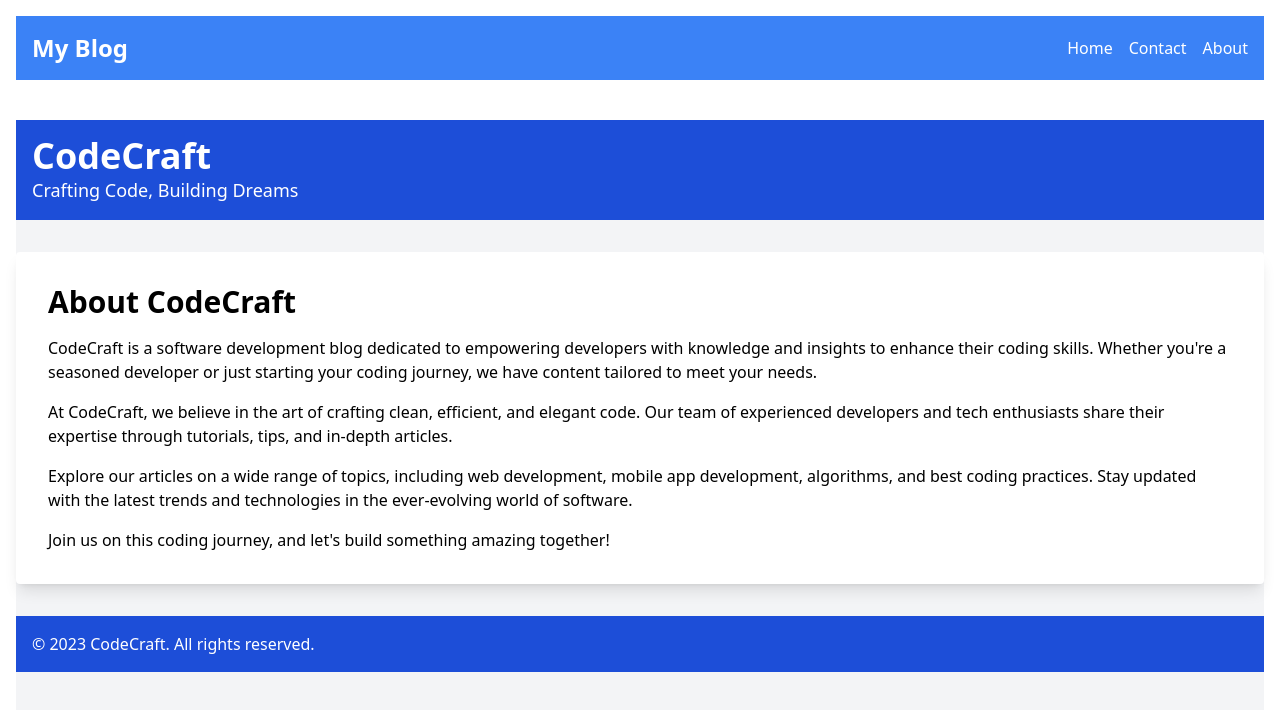
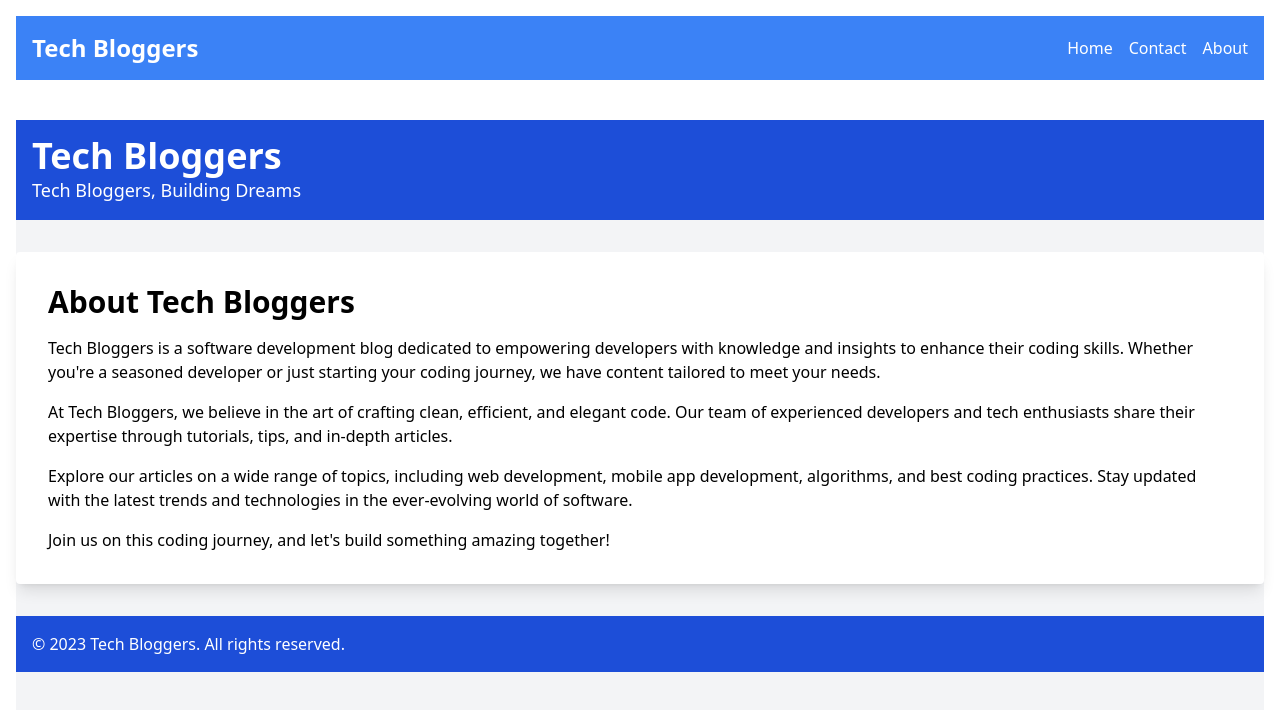
Before and after one commit to tonmoysaha/Blog-react, a React (Create React App) app: page /about in a window 1280 px wide. Shown: the top 710 px of the page. Built offline with nearby package versions, Linux system fonts and the light colour scheme.

Commit message:
rename template view

```diff
--- a/src/App.js
+++ b/src/App.js
@@ -4,7 +4,6 @@ import Home from "./pages/home";
 import Contact from "./pages/contact";
 import React from "react";
 import AboutPage from "./pages/AboutPage";
-import Articale from "./pages/Articale";
 
 function App() {
     return (
--- a/src/pages/AboutPage.js
+++ b/src/pages/AboutPage.js
@@ -6,21 +6,21 @@ const AboutPage = () => {
             {/* Header */}
             <header className="bg-blue-700 text-white p-4">
                 <div className="container mx-auto">
-                    <h1 className="text-4xl font-bold">CodeCraft</h1>
-                    <p className="text-lg">Crafting Code, Building Dreams</p>
+                    <h1 className="text-4xl font-bold">Tech Bloggers</h1>
+                    <p className="text-lg">Tech Bloggers, Building Dreams</p>
                 </div>
             </header>
 
             {/* Main Content */}
             <div className="container mx-auto my-8 p-8 bg-white text-black rounded shadow-lg">
-                <h2 className="text-3xl font-bold mb-4">About CodeCraft</h2>
+                <h2 className="text-3xl font-bold mb-4">About Tech Bloggers</h2>
                 <p className="mb-4">
-                    CodeCraft is a software development blog dedicated to empowering developers with knowledge and insights
+                    Tech Bloggers is a software development blog dedicated to empowering developers with knowledge and insights
                     to enhance their coding skills. Whether you're a seasoned developer or just starting your coding journey,
                     we have content tailored to meet your needs.
                 </p>
                 <p className="mb-4">
-                    At CodeCraft, we believe in the art of crafting clean, efficient, and elegant code. Our team of experienced
+                    At Tech Bloggers, we believe in the art of crafting clean, efficient, and elegant code. Our team of experienced
                     developers and tech enthusiasts share their expertise through tutorials, tips, and in-depth articles.
                 </p>
                 <p className="mb-4">
@@ -35,7 +35,7 @@ const AboutPage = () => {
             {/* Footer */}
             <footer className="bg-blue-700 text-white p-4 mt-8">
                 <div className="container mx-auto">
-                    <p>&copy; 2023 CodeCraft. All rights reserved.</p>
+                    <p>&copy; 2023 Tech Bloggers. All rights reserved.</p>
                 </div>
             </footer>
         </div>
--- a/src/pages/header.js
+++ b/src/pages/header.js
@@ -8,7 +8,7 @@ const Header = () => {
             <nav className="bg-blue-500 p-4 text-white">
                 <div className="container mx-auto flex justify-between items-center">
 
-                    <Link to="/" className="text-2xl font-bold">My Blog</Link>
+                    <Link to="/" className="text-2xl font-bold">Tech Bloggers</Link>
 
                     <ul className="flex space-x-4">
                         <li>
```
